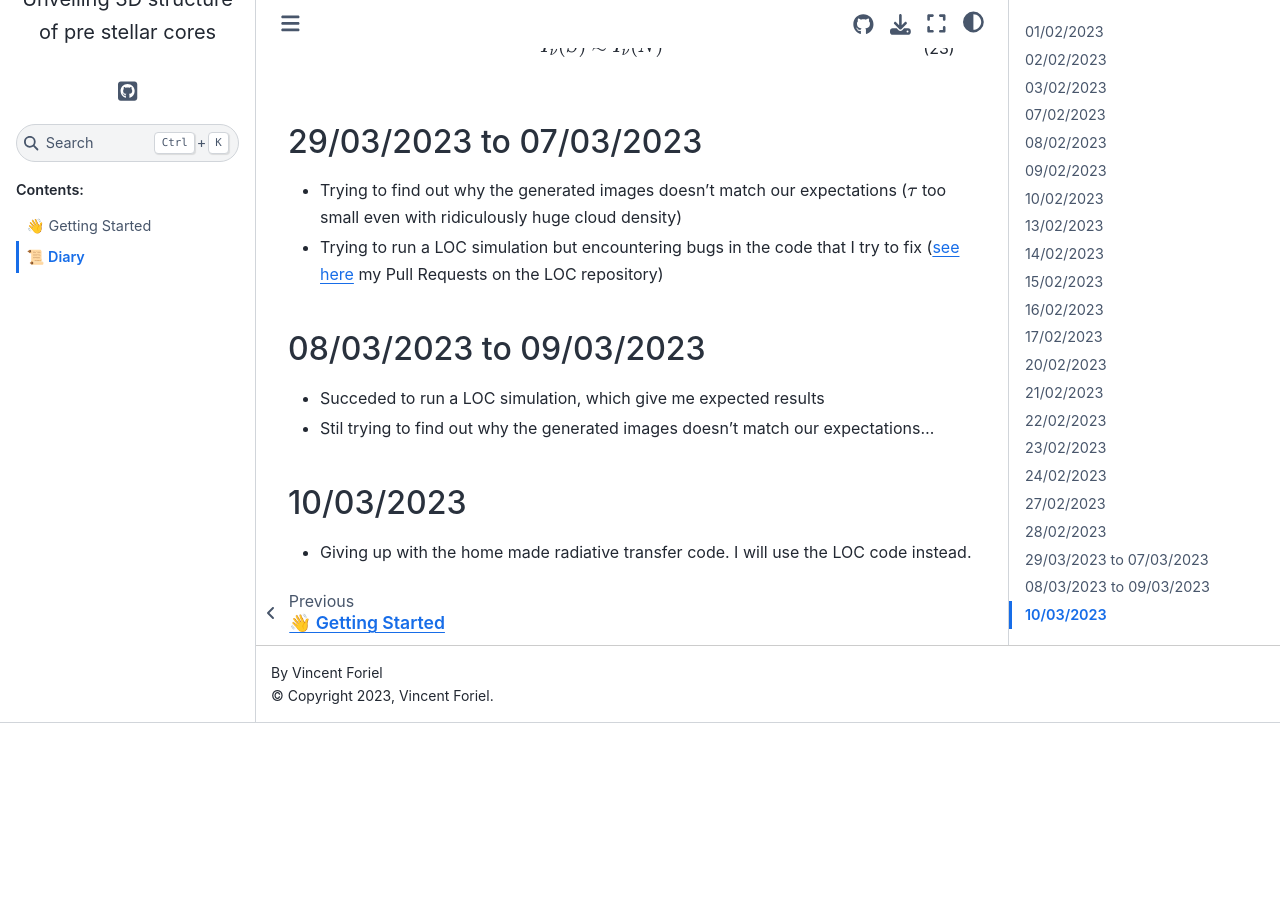
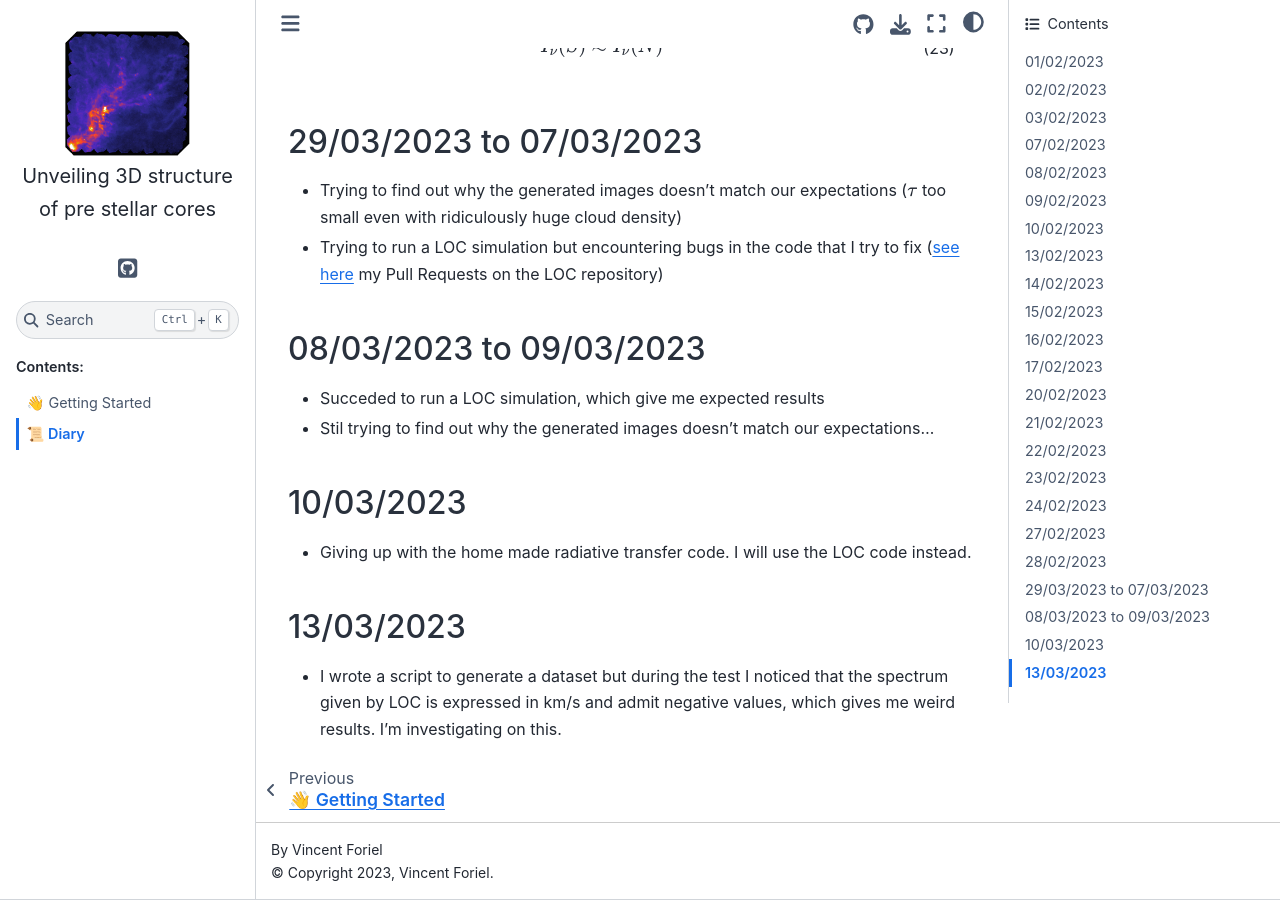
Before and after one commit to LeiRoF/M2-Internship, a Sphinx documentation site: the page built from docs/Diary.md, in a window 1280 px wide and 900 px high, scrolled down 21395 px. Built offline with Sphinx 7.4.7 and the Sphinx Book theme 1.1.4, drawn with Linux system fonts in a browser that asks for light colours; before the commit the page ends 22118 px from its top, so only the background shows below that.

Commit message:
📜 Updated diary

```diff
--- a/docs/Diary.md
+++ b/docs/Diary.md
@@ -477,3 +477,7 @@ $$ (02/28.23)
 ## 10/03/2023
 
 - Giving up with the home made radiative transfer code. I will use the LOC code instead.
+
+## 13/03/2023
+
+- I wrote a script to generate a dataset but during the test I noticed that the spectrum given by LOC is expressed in km/s and admit negative values, which gives me weird results. I'm investigating on this.
```
